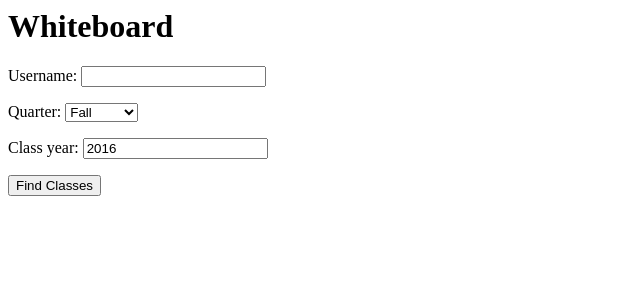
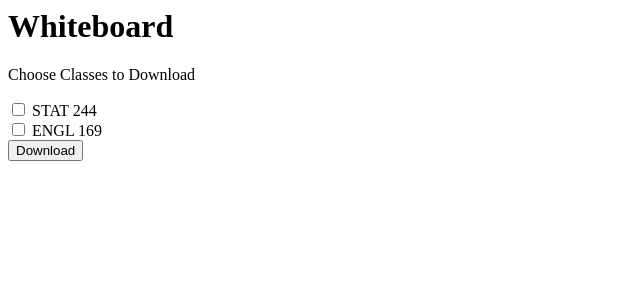
Before and after one commit to shugamoe/CSJAN, a Django app: a page that uses django/whiteboard/user_forms/urls.py in a window 1280 px wide. Shown: the top 300 px of the page, without its empty margins (0-640 px from the left). Run offline with Django 3.2, Linux system fonts and the light colour scheme.

Commit message:
still working

```diff
--- a/django/whiteboard/user_forms/admin.py
+++ b/django/whiteboard/user_forms/admin.py
@@ -9,7 +9,7 @@ class ClassInline(admin.TabularInline):
 
 class SessionAdmin(admin.ModelAdmin):
     inlines = [ClassInline]             # quarter and year might not work.
-    list_display = ('username', 'date', 'quarter', 'year')
+    list_display = ('cnet_id', 'date', 'quarter', 'year')
     list_filter = ['date']
     # search_fields = ['username']
 
--- a/django/whiteboard/user_forms/models.py
+++ b/django/whiteboard/user_forms/models.py
@@ -10,13 +10,13 @@ QUARTER_CHOICES = (('Fall', 'Fall'), ('Winter', 'Winter'), \
                                     ('Spring', 'Spring'), ('Summer', 'Summer'))
 
 class Session(models.Model):
-    username = models.CharField(max_length=42)
+    cnet_id = models.CharField(max_length=42)
     date = models.DateTimeField('date published')
     quarter = models.CharField(max_length=42)
     year = models.IntegerField(default=datetime.date.today().year)
 
     def __str__(self):
-        return (self.username, self.date)
+        return (self.cnet_id, self.date)
 
 
 class Class(models.Model):
@@ -32,9 +32,10 @@ class Class(models.Model):
 class SessionForm(ModelForm):
     quarter = forms.ChoiceField(choices=QUARTER_CHOICES)
     year = forms.IntegerField(label = 'Class year', initial=datetime.date.today().year)
+    cnet_pw = forms.CharField(label='CNET password', widget=forms.PasswordInput)
     class Meta:
         model = Session
-        fields = ['username', 'quarter', 'year']
+        fields = ['cnet_id','cnet_pw', 'quarter', 'year']
 
 
 class ClassForm(ModelForm):
--- a/django/whiteboard/user_forms/templates/user_forms/select_downloads.html
+++ b/django/whiteboard/user_forms/templates/user_forms/select_downloads.html
@@ -2,11 +2,10 @@
 <p>Choose Classes to Download</p>
 {% if error_message %}<p><strong>{{ error_message }}</strong></p>{% endif %}
 
-<form action="" method="post">
+<form action="{% url 'select_downloads' %}" method="post">
 {% csrf_token %}
 {% for class in classes %}
-    <input type="radio" name="class" id="class{{ forloop.counter }}" value="{{
-    class{{ forloop.counter }}" />
+    <input type="checkbox" name="class{{ forloop.counter }}" id="class{{ forloop.counter }}" value="{{ class }}" />
     <label for="class{{ forloop.counter }}">{{ class }}</label><br />
 {% endfor %}
 <input type="submit" value="Download" />
--- a/django/whiteboard/user_forms/urls.py
+++ b/django/whiteboard/user_forms/urls.py
@@ -7,5 +7,5 @@ from . import views # have to add this in, to have views.THING down there
 
 urlpatterns = [
     url(r'^$', views.get_info, name='start'),
-    url(r'^select_downloads$', views.get_info, name='select_downloads'),
+    url(r'^select_downloads$', views.select_downloads, name='select_downloads'),
     ]
--- a/django/whiteboard/user_forms/views.py
+++ b/django/whiteboard/user_forms/views.py
@@ -4,7 +4,7 @@ from django.http import HttpResponse
 
 from datetime import datetime
 from .forms import UserForm
-from .models import SessionForm
+from .models import SessionForm, ClassForm
 # Create your views here.
 
 TEST_CLASSES = ['STAT 244', 'ENGL 169']
@@ -15,6 +15,8 @@ def get_info(request):
     if request.method == 'POST':
         form = SessionForm(request.POST)
         if form.is_valid():
+            # Insert code here to interact with crawlers and add session info
+            # to the database.
             print(form.cleaned_data)
             # Might be looking to replace this with a call to url() function.
             return render(request, 'user_forms/select_downloads.html', \
@@ -24,6 +26,13 @@ def get_info(request):
 
     return render(request, 'user_forms/start.html', {'form': form})
 
-def select_downloads(data):
-    print('other function')
-    return render(request, 'user_forms/select_downloads.html')
+def select_downloads(request):
+    if request.method == 'POST':
+        for i in range(1, len(request.POST)):
+            print(i, request.POST.get('class' + str(i)))
+        print('classes should be here: ', request.POST.get('class'))
+    else:
+        form = ClassForm()
+    # print('other function')
+    return render(request, 'user_forms/select_downloads.html', \
+                                                {'classes': TEST_CLASSES})
```
Also changed, not shown: django/whiteboard/db.sqlite3.
